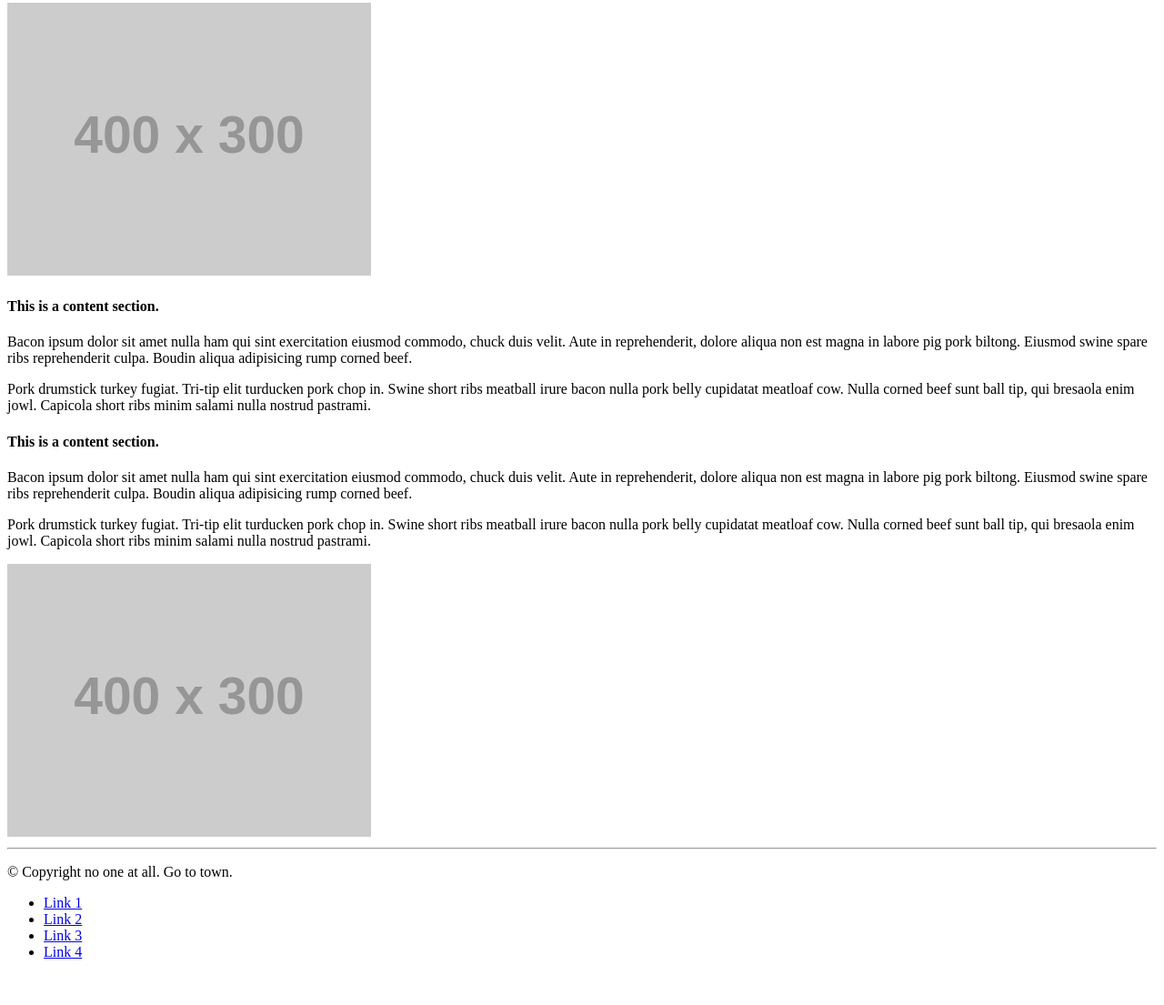
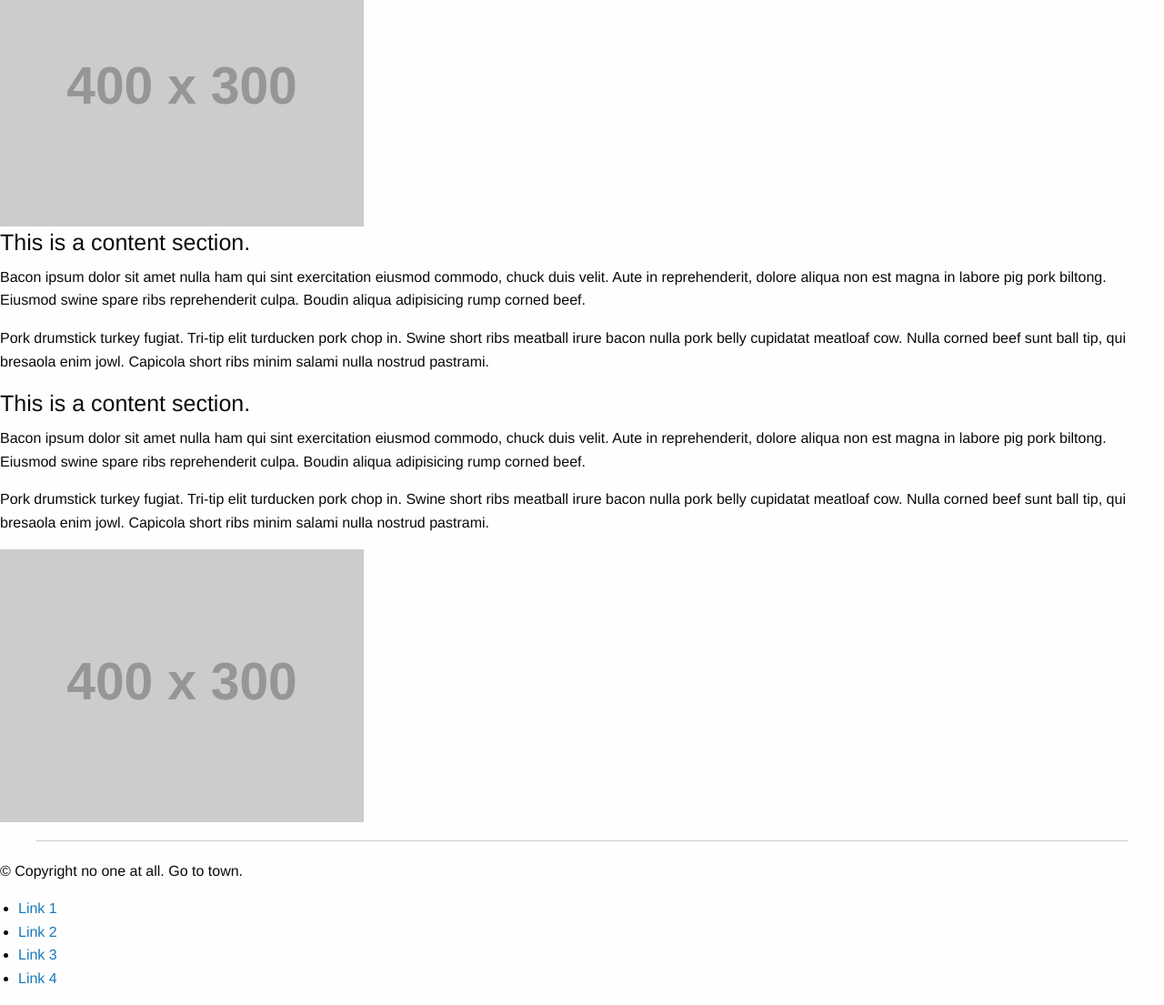
Before and after one commit to sharris23/Historfeed, a plain HTML site: page index.html in a window 1280 px wide. Shown: the part 658-1763 px from the top of the page at 91% size. Before the commit the page ends 1730 px from the top, so only its background shows below. Drawn offline with nearby package versions, Linux system fonts and the light colour scheme; placeholder pictures from the web are drawn by us.

Commit message:
added foundation files to index

```diff
--- a/index.html
+++ b/index.html
@@ -2,12 +2,14 @@
 <html>
 <head>
    <title>Historfeed</title>
-   <script src=""></script>
-        <!--jQuery, linked from a CDN-->
+   <meta charset="utf-8" />
+   <meta name="viewport" content="width=device-width, initial-scale=1.0" />
+   <link rel="stylesheet" href="css/foundation.css" />
+   <script src="js/vendor/modernizr.js"></script>
    <script src=""></script>
    <script type="text/javascript" src=""></script>
    <script type="text/javascript">try{Typekit.load();}catch(e){}</script>
-   <link rel="stylesheet" href="style.css" />
+   <link rel="stylesheet" href="" />
 </head>
 <body>
 <div class="row">
```
